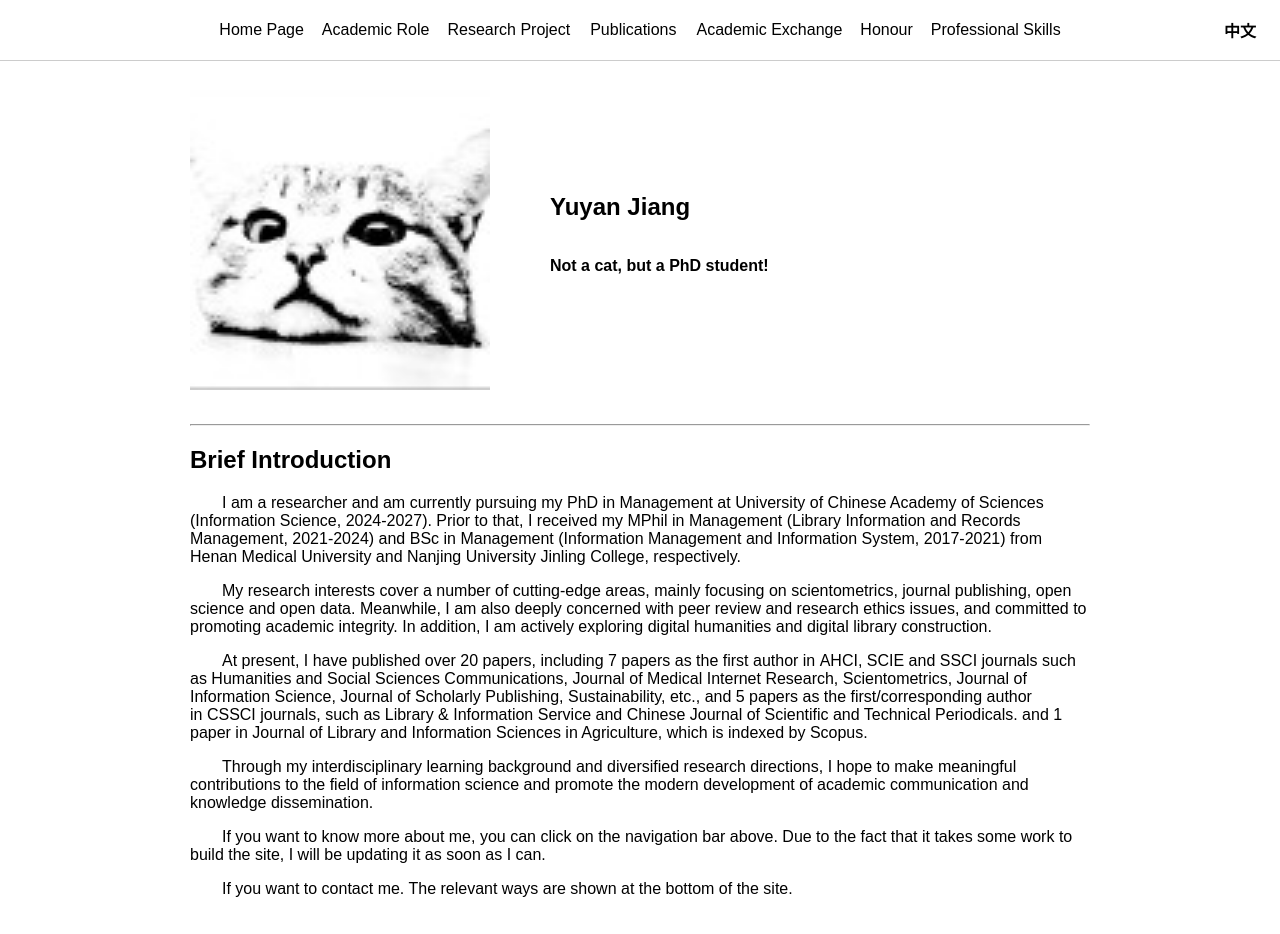
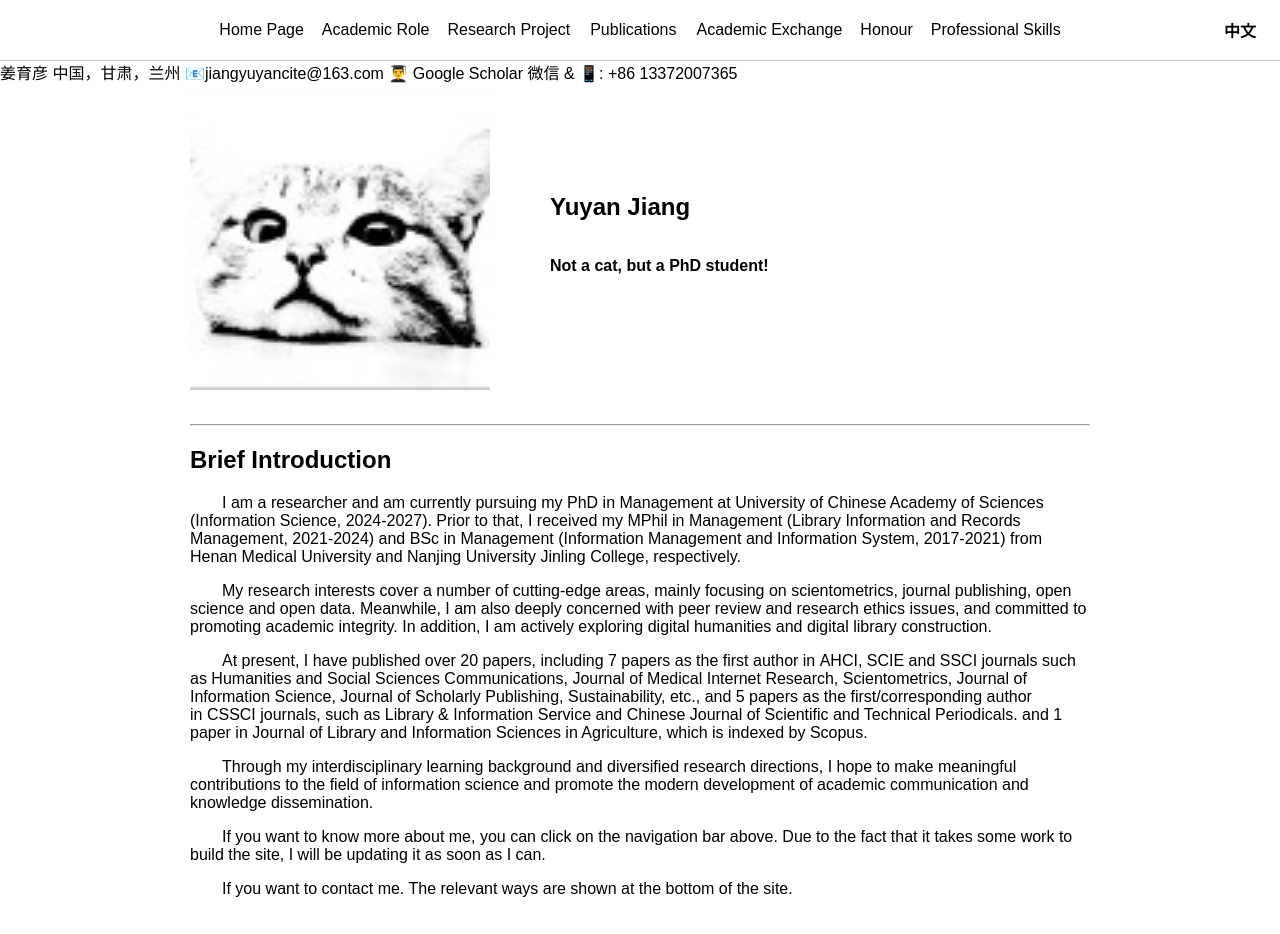
Before and after one commit to jiang-yuyan/Yuyan-Jiang-CV, a Jekyll site: the page built from index.md, in a window 1280 px wide and 934 px high. Built offline with Jekyll 4.4.1, drawn with Linux system fonts in a browser that asks for light colours.

Commit message:
Add contact information section to navigation

```diff
--- a/_includes/nav.html
+++ b/_includes/nav.html
@@ -134,6 +134,13 @@ body {
     <a id="lang-zh" class="lang-switch" href="javascript:void(0)">中文</a>
     <a id="lang-en" class="lang-switch" href="javascript:void(0)">EN</a>
 
+    <div id="connection" class="connection">
+        <a>姜育彦</a>
+        <a>中国，甘肃，兰州</a>
+        📧<a href="mailto:jiangyuyancite@163.com">jiangyuyancite@163.com</a>
+        👨‍🎓 <a href="https://scholar.google.com/citations?user=QTCEilEAAAAJ">Google Scholar</a>
+        <a>微信 & 📱: +86 13372007365</a>
+    </div>
 </nav>
 
 <!-- ================= JS（语言切换示例） ================= -->
```
